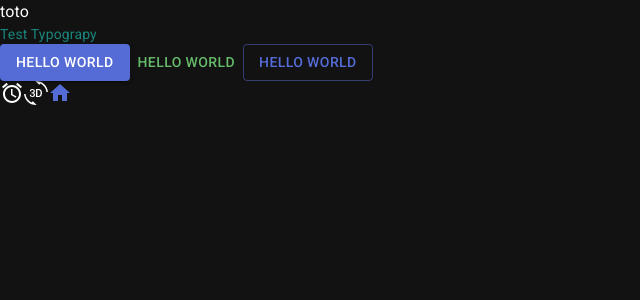
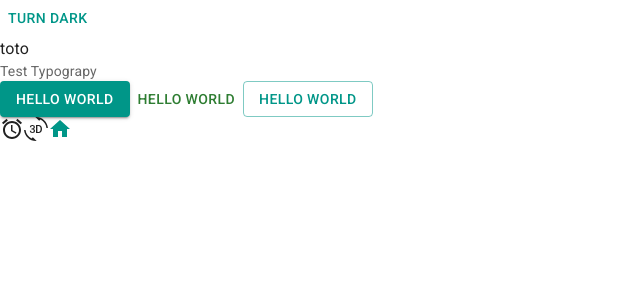
Before and after one commit to anhtoan1103/trello-pet-project, a React (Vite) app: page / in a window 1280 px wide. Shown: the top 300 px of the page, without its empty margins (0-640 px from the left). Built offline with nearby package versions, Linux system fonts and the light colour scheme.

Commit message:
dark_light_1

```diff
--- a/src/App.jsx
+++ b/src/App.jsx
@@ -3,18 +3,34 @@
 import HomeIcon from '@mui/icons-material/Home'
 import ThreeDRotation from '@mui/icons-material/ThreeDRotation'
 import Typography from '@mui/material/Typography'
+import { useColorScheme } from '@mui/material/styles'
+
+function ModeToggle() {
+  const { mode, setMode } = useColorScheme()
+  return (
+    <>
+    <Button
+      onClick={() => {
+        setMode(mode === 'light' ? 'dark' : 'light')
+      }}
+    >
+      {mode === 'light' ? 'Turn dark' : 'Turn light'}
+    </Button>
+    </>
+  )
+}
 
 function App() {
   return (
     <>
+      <ModeToggle />
+        <br />
         <div>toto</div>
 
         <Typography variant='body2' color="text.secondary">Test Typograpy</Typography>
-
         <Button variant='contained'>Hello world</Button>
         <Button variant='text' color='success'>Hello world</Button>
         <Button variant='outlined'>Hello world</Button>
-
         <br />
         <AccessAlarmIcon />
         <ThreeDRotation />
--- a/src/main.jsx
+++ b/src/main.jsx
@@ -2,14 +2,14 @@
 import ReactDOM from 'react-dom/client'
 import App from './App.jsx'
 import CssBaseline from '@mui/material/CssBaseline'
-import { ThemeProvider } from '@mui/material/styles'
+import { Experimental_CssVarsProvider as CssVarsProvider } from '@mui/material/styles'
 import theme from './theme.js'
 
 ReactDOM.createRoot(document.getElementById('root')).render(
   <React.StrictMode>
-    <ThemeProvider theme={theme}>
+    <CssVarsProvider theme={theme}>
       <CssBaseline />
       <App />
-    </ThemeProvider>
+    </CssVarsProvider>
   </React.StrictMode>,
 )
--- a/src/theme.js
+++ b/src/theme.js
@@ -1,21 +1,20 @@
-import {createTheme} from '@mui/material/styles'
-import {red} from '@mui/material/colors'
+import { cyan, deepOrange, orange, teal } from '@mui/material/colors'
+import { experimental_extendTheme as extendTheme } from '@mui/material/styles'
 
 // Create a theme instance.
-const theme = createTheme({
-  palette: {
-    mode: 'dark', //default is light
-    primary: {
-      main: '#556cd6'
+const theme = extendTheme({
+  colorSchemes: {
+    light: {
+      palette: {
+        primary: teal,
+        secondary: deepOrange
+      }
     },
-    secondary: {
-      main: '#19857b'
-    },
-    error: {
-      main: red.A400
-    },
-    text: {
-      secondary: "#19857b"
+    dark: {
+      palette: {
+        primary: cyan,
+        secondary: orange
+      }
     }
   }
 })
```
Lines whose indentation alone changed are shown as unchanged.
